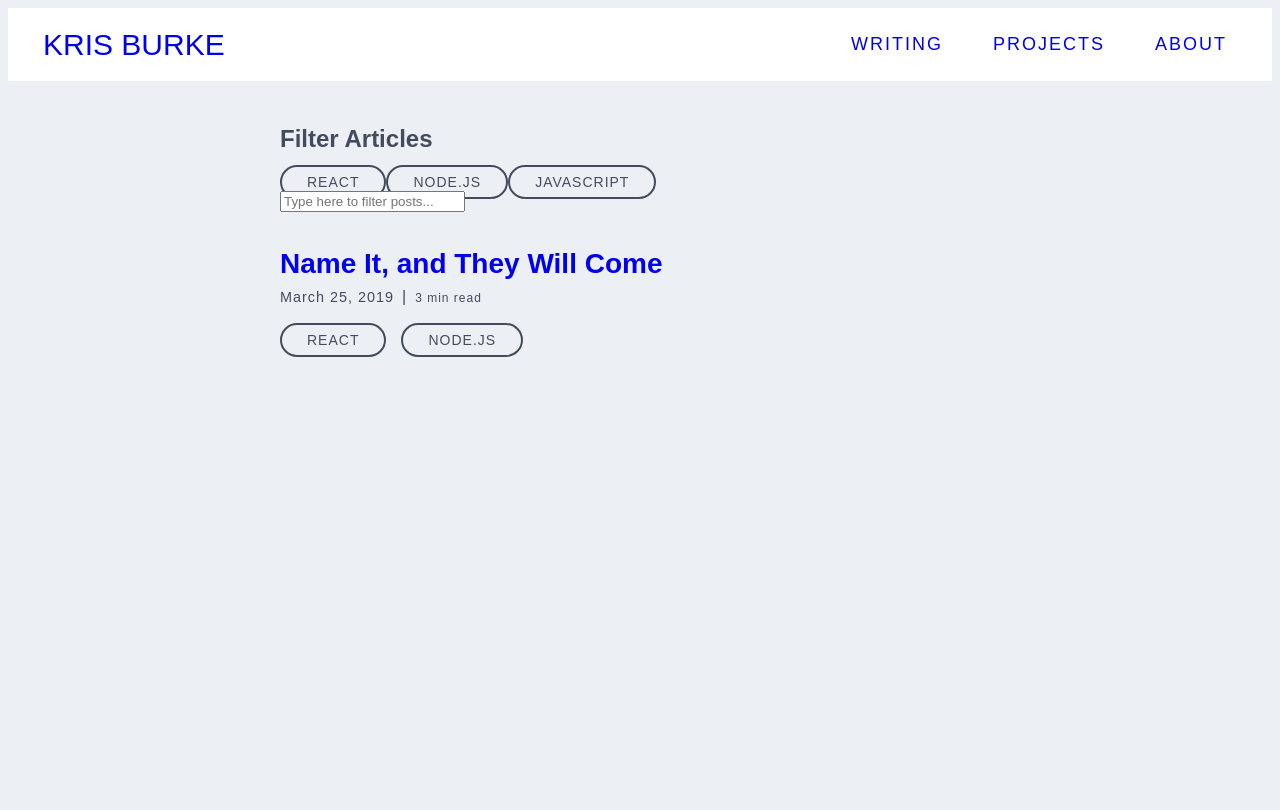
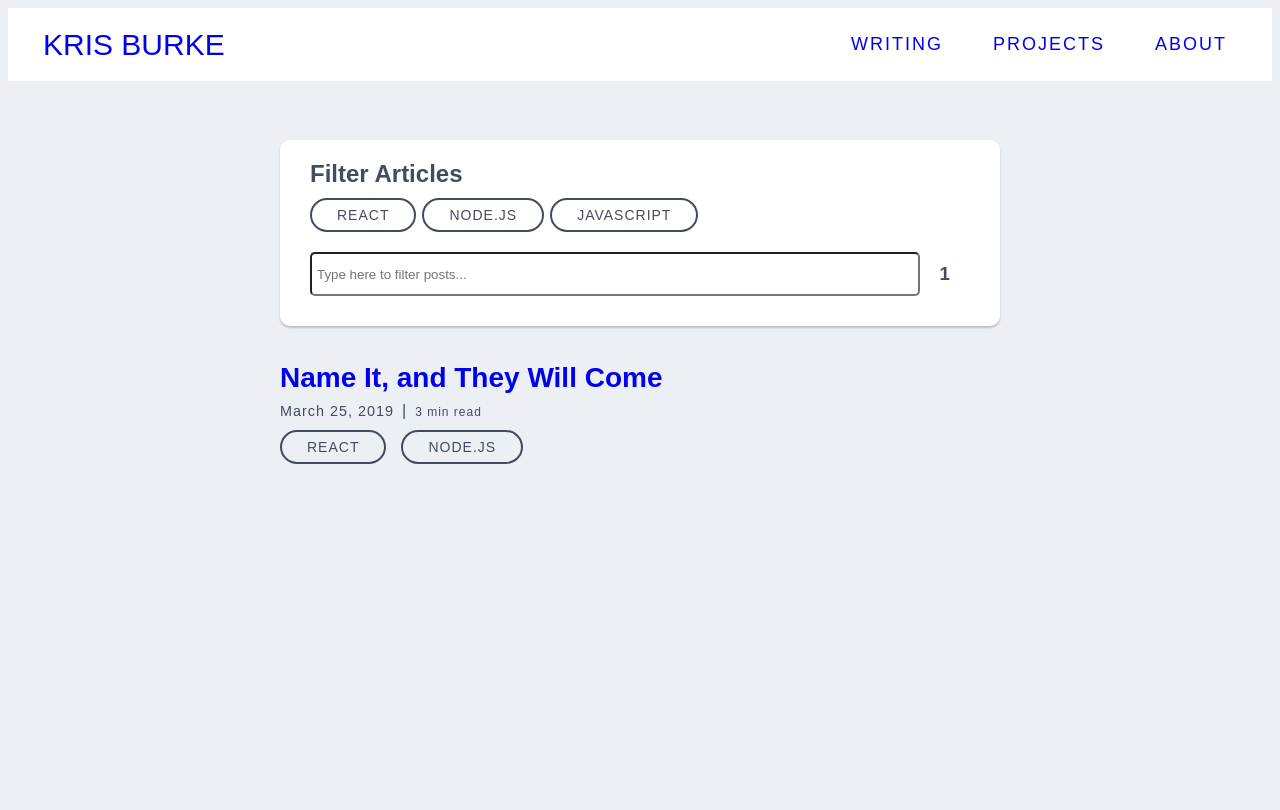
Before and after one commit to krisburke/krisburke.me, a Gatsby site: page /blog in a window 1280 px wide. Shown: the top 810 px of the page. Built offline with nearby package versions, Linux system fonts and the light colour scheme; Gatsby itself is replaced by a stand-in of ours; some packages are replaced by stand-ins of ours; a web font is replaced by a local one.

Commit message:
Improve styling on filter article section

```diff
--- /dev/null
+++ b/src/components/BlogPostFilterSection/BlogPostFilterSection.jsx
@@ -0,0 +1,59 @@
+import React from 'react';
+import styles from './BlogPostFilterSection.module.css';
+import Tag from '../Tag/Tag';
+import Card from '../Card/Card';
+
+export default function({
+    tags,
+    currentTags,
+    handleUpdateTags,
+    searchTerm,
+    handleUpdateSearchTerm,
+    postCount,
+}) {
+    return (
+        <div className={styles.container}>
+            <Card>
+                <div className={styles.inner}>
+                    <h2 className={styles.heading}>Filter Articles</h2>
+                    <div className={styles.tagSection}>
+                        {tags.map(tag => {
+                            const isActive = currentTags
+                                .map(tg => tg.id)
+                                .includes(tag.id);
+
+                            return (
+                                <div
+                                    className={styles.tag}
+                                    key={tag.id}
+                                    onClick={() => {
+                                        handleUpdateTags(tag.id);
+                                    }}
+                                >
+                                    <Tag
+                                        text={tag.text}
+                                        color={tag.color}
+                                        isInactive={!isActive}
+                                    />
+                                </div>
+                            );
+                        })}
+                    </div>
+                    <div className={styles.search}>
+                        <input
+                            className={`input ${styles.input}`}
+                            type="text"
+                            name="searchTerm"
+                            value={searchTerm}
+                            placeholder="Type here to filter posts..."
+                            onChange={handleUpdateSearchTerm}
+                        />
+                        <div className={styles.count}>
+                            <h3>{postCount}</h3>
+                        </div>
+                    </div>
+                </div>
+            </Card>
+        </div>
+    );
+}
--- /dev/null
+++ b/src/components/BlogPostFilterSection/BlogPostFilterSection.module.css
@@ -0,0 +1,37 @@
+.container {
+    margin-top: 35px;
+}
+
+.inner {
+    padding: 10px 30px;
+}
+
+.heading {
+    margin: 10px 0;
+}
+
+.tagSection {
+    display: flex;
+}
+
+.tag {
+    margin-right: 6px;
+}
+
+.input {
+    margin: 20px 0;
+    padding: 5px;
+    width: 100%;
+    height: 30px;
+    border-radius: 5px;
+    position: relative;
+}
+
+.search {
+    display: flex;
+    align-items: center;
+}
+
+.count {
+    margin: 0 20px;
+}
--- a/src/components/BlogPostHeading/BlogPostHeading.module.css
+++ b/src/components/BlogPostHeading/BlogPostHeading.module.css
@@ -37,7 +37,7 @@
 }
 
 .tags {
-    margin-top: 25px;
+    margin-top: 10px;
 }
 
 .tag {
--- a/src/components/BlogPostTagSection/BlogPostTagSection.module.css
+++ b/src/components/BlogPostTagSection/BlogPostTagSection.module.css
@@ -1,7 +1,3 @@
 .tagSection {
     display: flex;
 }
-
-.active {
-    color: red;
-}
--- a/src/components/Tag/Tag.module.css
+++ b/src/components/Tag/Tag.module.css
@@ -3,6 +3,7 @@
 
 .tag {
     font-family: 'Rubik Medium', sans-serif;
+    display: inline-block;
     font-size: 14px;
     letter-spacing: 1px;
     border-radius: 25px;
--- a/src/pages/blog.js
+++ b/src/pages/blog.js
@@ -4,7 +4,8 @@ import get from 'lodash/get';
 import SiteLayout from '../components/SiteLayout/SiteLayout';
 import BlogPostHeading from '../components/BlogPostHeading/BlogPostHeading';
 import { formatPostDate } from '../utils/helpers';
-import BlogPostTagSection from '../components/BlogPostTagSection/BlogPostTagSection';
+import BlogPostFilterSection from '../components/BlogPostFilterSection/BlogPostFilterSection';
+import Card from '../components/Card/Card';
 
 class BlogIndexPage extends React.Component {
     constructor(props) {
@@ -108,25 +109,18 @@ class BlogIndexPage extends React.Component {
     render() {
         const { filteredPosts, tags, currentTags, searchTerm } = this.state;
         const siteTitle = get(this, 'props.data.site.siteMetadata.title');
+        const postCount = (filteredPosts && filteredPosts.length) || 0;
 
         return (
             <SiteLayout location={this.props.location} title={siteTitle}>
-                <h2>Filter Articles</h2>
-                <BlogPostTagSection
+                <BlogPostFilterSection
                     tags={tags}
                     currentTags={currentTags}
                     handleUpdateTags={this.updateTags}
+                    searchTerm={searchTerm}
+                    handleUpdateSearchTerm={this.updateSearchTerm}
+                    postCount={postCount}
                 />
-                <div className="search-container">
-                    <input
-                        className="search"
-                        type="text"
-                        name="searchTerm"
-                        value={searchTerm}
-                        placeholder="Type here to filter posts..."
-                        onChange={this.updateSearchTerm}
-                    />
-                </div>
                 <main>
                     {filteredPosts.map(({ node }) => (
                         <article key={node.fields.slug}>
```
Also changed, not shown: 1 other file.
